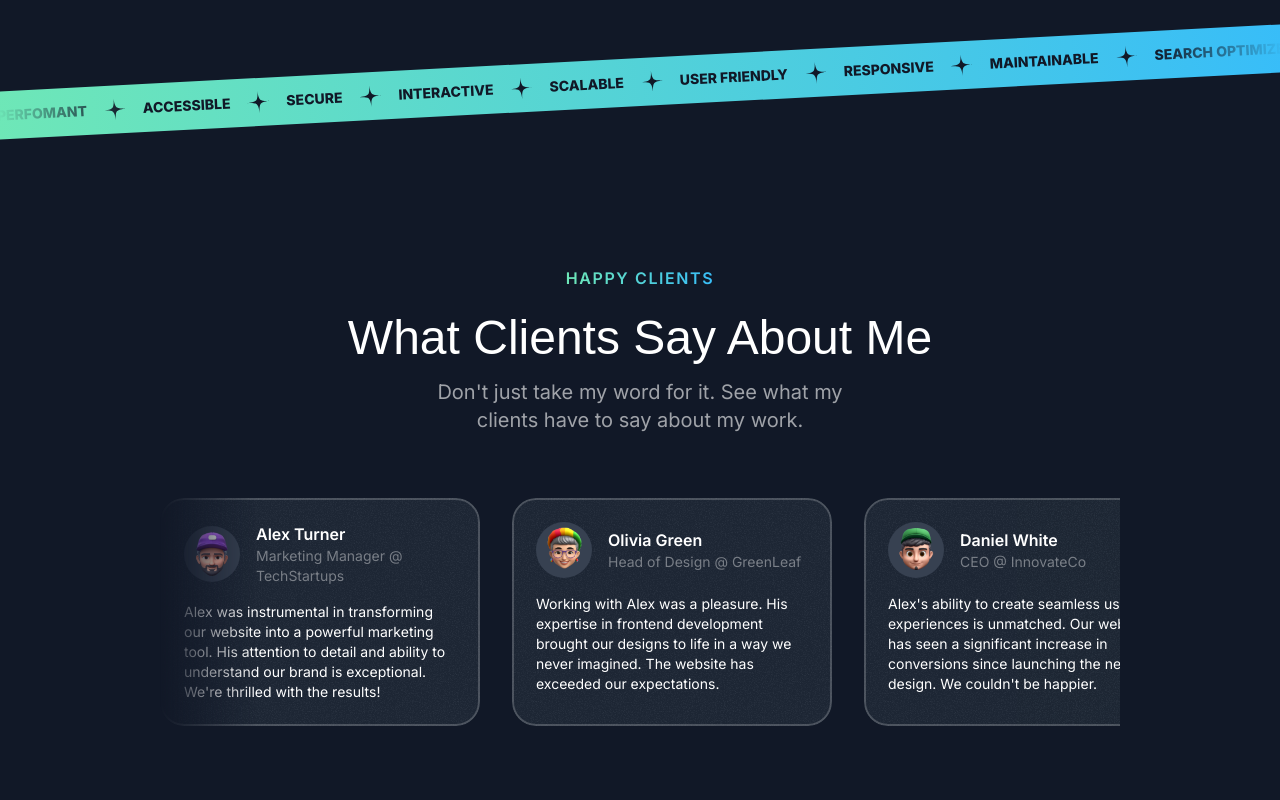
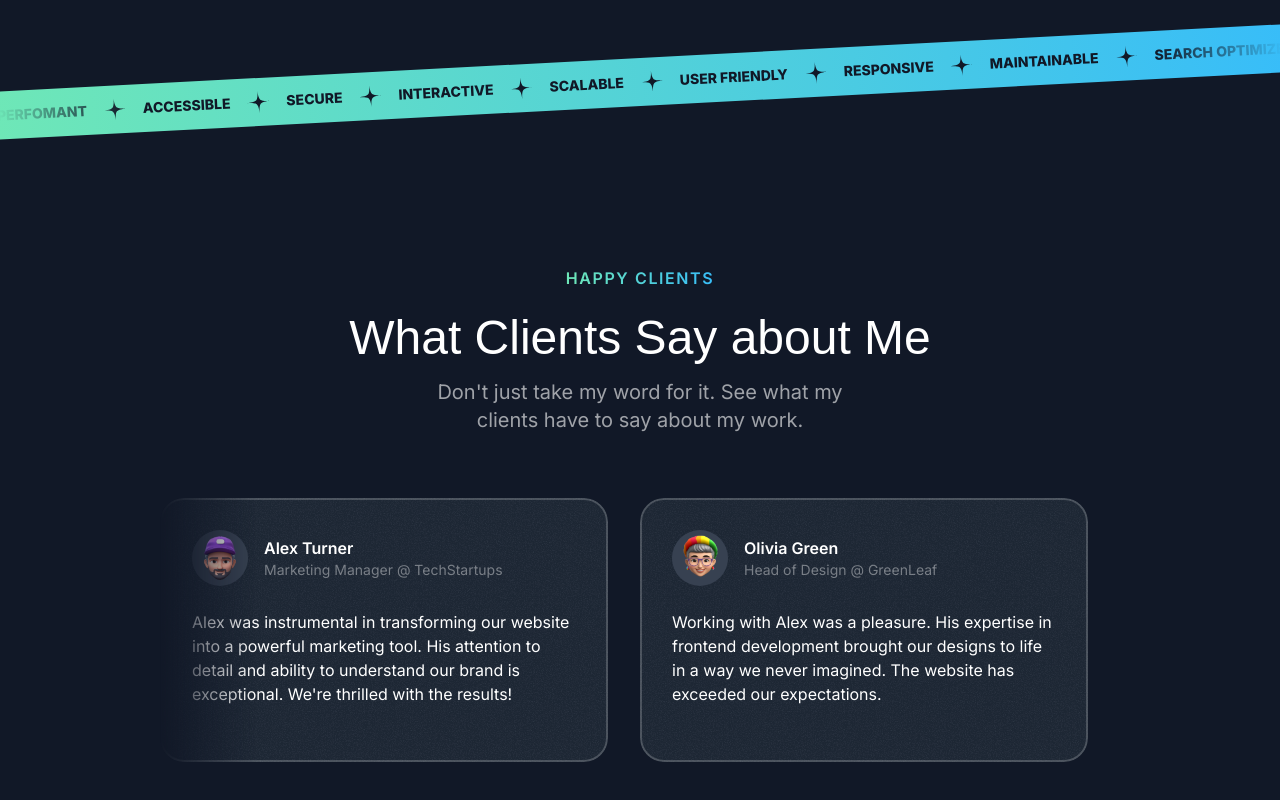
Before and after one commit to MorhafGhziel/frontend-tribe-portofolio, a Next.js app: page / in a window 1280 px wide. Shown: the part 2994-3794 px from the top of the page. Built offline with nearby package versions, Linux system fonts and the light colour scheme; a web font is replaced by a local one.

Commit message:
new edites and the testimonials section at the mid screen is done

```diff
--- a/src/sections/Testimonials.tsx
+++ b/src/sections/Testimonials.tsx
@@ -47,14 +47,17 @@ export const TestimonialsSection = () => {
       <div className="container">
         <SectionHeader
           title="Happy Clients"
-          eyebrow="What Clients Say About Me"
+          eyebrow="What Clients Say about Me"
           description="Don't just take my word for it. See what my clients have to say
         about my work."
         />
         <div className="mt-16 flex overflow-x-clip [mask-image:linear-gradient(to_right,transparent,black_10%,black_90%)]">
           <div className="flex gap-8 flex-none">
             {testimonials.map((testimonial) => (
-              <Card key={testimonial.name} className="max-w-xs">
+              <Card
+                key={testimonial.name}
+                className="max-w-xs md:p-8 md:max-w-md"
+              >
                 <div className="flex gap-4 items-center">
                   <div className="size-14 bg-gray-700 inline-flex rounded-full items-center justify-center flex-shrink-0">
                     <Image
@@ -70,7 +73,9 @@ export const TestimonialsSection = () => {
                     </div>
                   </div>
                 </div>
-                <p className="mt-4 text-sm">{testimonial.text}</p>
+                <p className="mt-4 md:mt-6 text-sm md:text-base">
+                  {testimonial.text}
+                </p>
               </Card>
             ))}
           </div>
```
